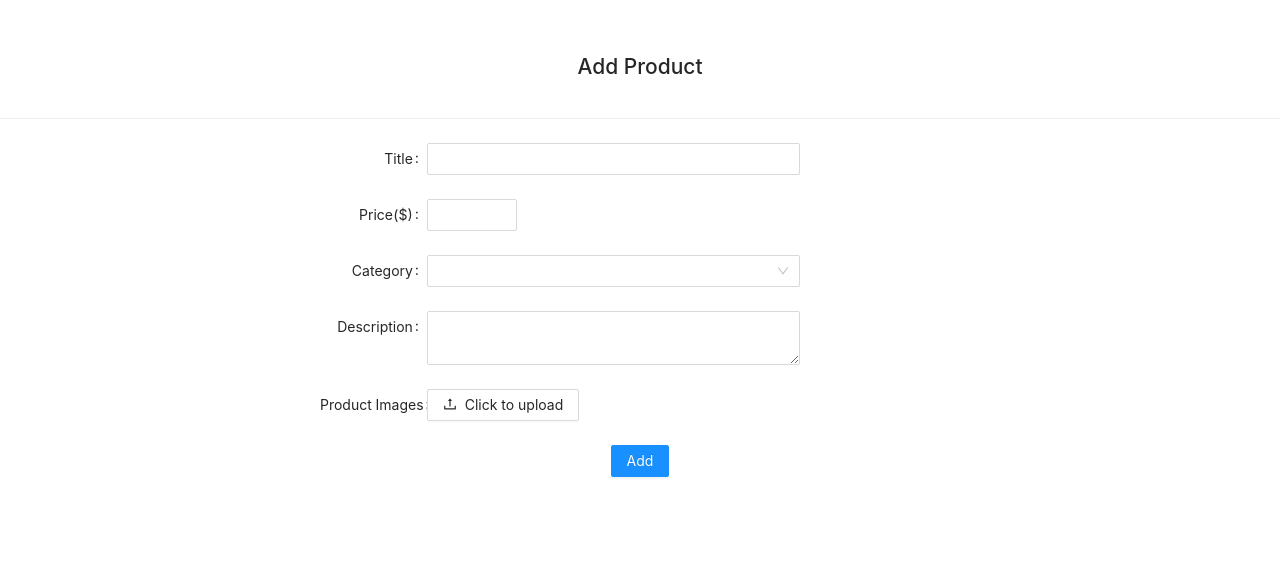
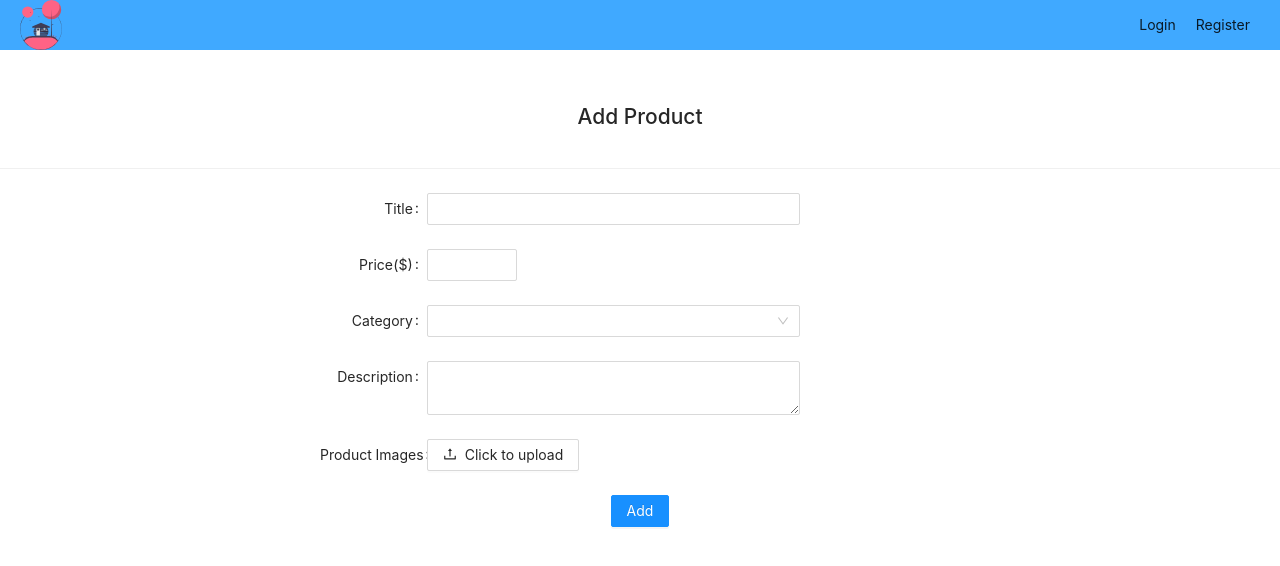
Before and after one commit to betulkaplan/fs-nodejs-reactjs-user-app, a React (Create React App) app in the folder client/: page /product/add in a window 1280 px wide. Shown: the top 566 px of the page. Built offline with nearby package versions, Linux system fonts and the light colour scheme.

Commit message:
add navbar

```diff
--- a/client/src/App.js
+++ b/client/src/App.js
@@ -1,9 +1,11 @@
 import React from "react";
+import Navbar from "./components/Navbar";
 import AppRouter from "./router/AppRouter";
 
 const App = () => {
   return (
     <div>
+      <Navbar />
       <AppRouter />
     </div>
   );
--- /dev/null
+++ b/client/src/components/Navbar.js
@@ -0,0 +1,31 @@
+import React from 'react'
+import style from './styles/Navbar.module.css'
+import logo from '../assets/logo.svg'
+
+const Navbar = () => {
+
+    const handleLogin = () => {
+        console.log('handleLogin')
+    }
+    const handleRegister = () => {
+        console.log('handleRegister')
+    }
+
+    return (
+        <div className={style.wrapper}>
+            <div className={style.container}>
+                <div className={style.leftSide}>
+                    <img src={logo} alt="" srcset="" />
+                </div>
+                <div className={style.rightSide}>
+                    <ul>
+                        <li onClick={handleLogin}>Login</li>
+                        <li onClick={handleRegister}>Register</li>
+                    </ul>
+                </div>
+            </div>
+        </div>
+    )
+}
+
+export default Navbar
--- /dev/null
+++ b/client/src/components/styles/Navbar.module.css
@@ -0,0 +1,53 @@
+.wrapper{
+    background-color: #40A9FF;
+    width: 100%;
+    height: 50px;
+    position: relative;
+}
+
+.container{
+    background-color: #40A9FF;
+    position: absolute;
+    top: 5px;
+    left: 5px;
+    right: 5px;
+    bottom: 5px;
+    display: flex;
+    flex-direction: row;
+    justify-content: space-between;
+    align-items: center;
+    padding-left: 15px;
+    padding-right: 15px;
+}
+
+.rightSide{
+    display: flex;
+    flex-direction: row;
+    justify-content: space-around;
+    align-items: center;
+}
+
+.rightSide ul{
+    display: flex;
+    flex-direction: row;
+    justify-content: space-between;
+    align-items: center;
+    padding: 0;
+    margin: 0;
+}
+
+.rightSide ul li{
+    list-style: none;
+    margin: 10px;
+    cursor: pointer;
+}
+
+.rightSide ul li:hover{
+    transform: scale(1.2);
+    transition: all 0.2s ease-in-out;
+}
+
+.leftSide img{
+    max-width:50px;
+    max-height:50px;
+}
--- a/client/src/index.css
+++ b/client/src/index.css
@@ -1,3 +1,10 @@
+*{
+  margin: 0;
+  padding: 0;
+  box-sizing: border-box;
+
+}
+
 body {
   margin: 0;
   font-family: -apple-system, BlinkMacSystemFont, 'Segoe UI', 'Roboto', 'Oxygen',
--- a/package.json
+++ b/package.json
@@ -16,6 +16,7 @@
     "bcryptjs": "^2.4.3",
     "body-parser": "^1.19.1",
     "concurrently": "^6.5.1",
+    "cookie-parser": "^1.4.6",
     "dotenv": "^10.0.0",
     "express": "^4.17.2",
     "gridfs-stream": "^1.1.1",
```
Also changed, not shown: client/src/assets/logo.svg (added), 1 other file (tests, documents, lock files or other folders).
